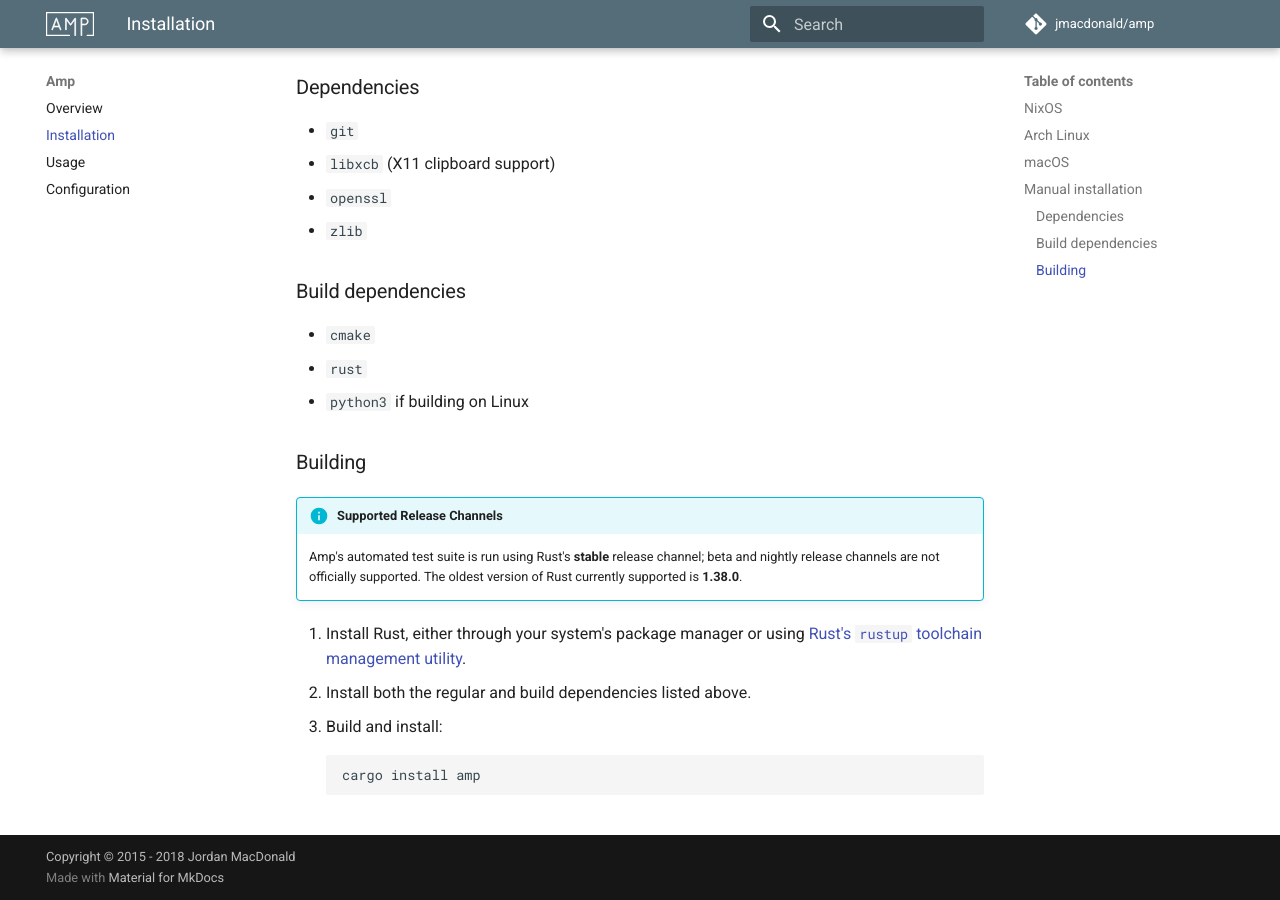
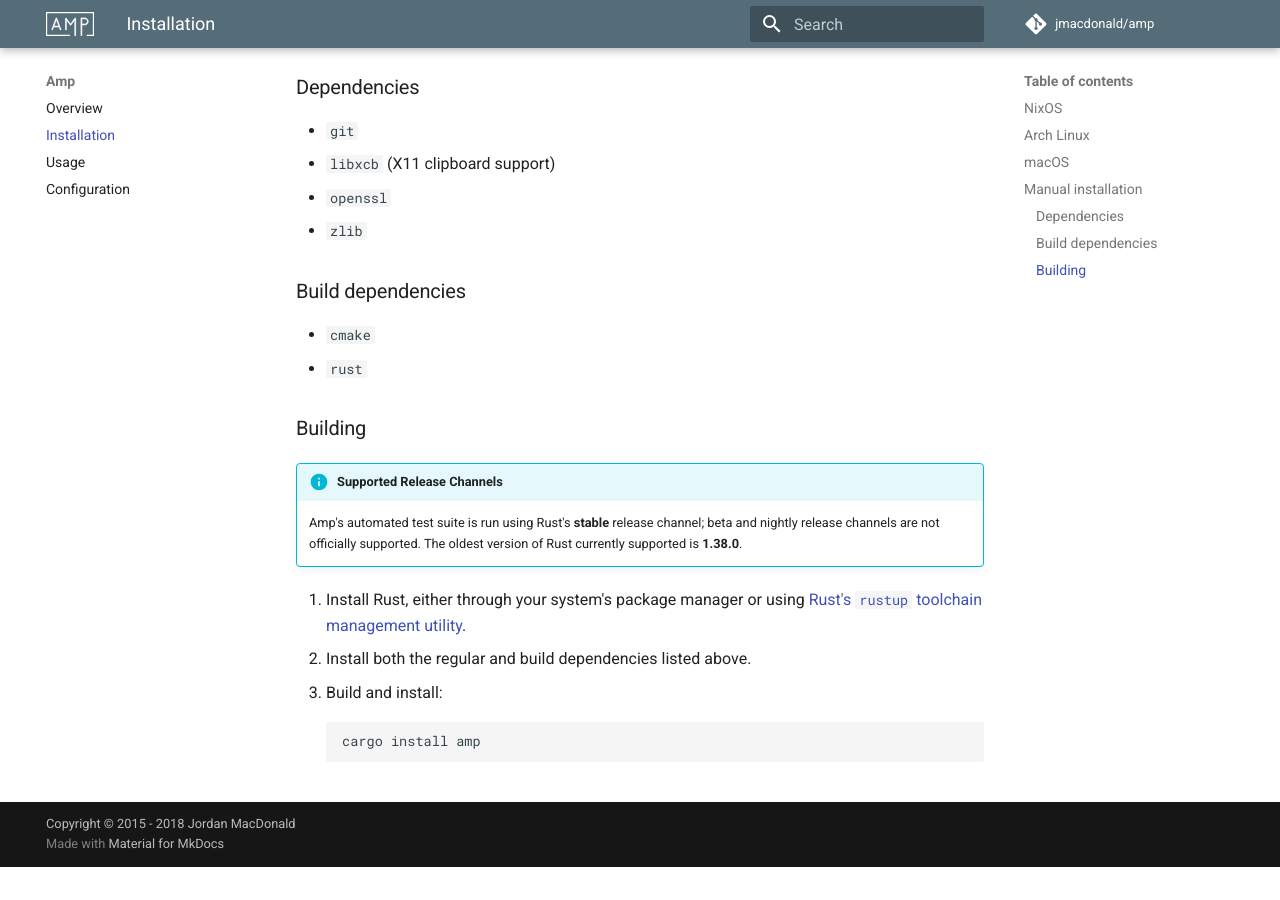
Before and after one commit to jmacdonald/amp, an MkDocs documentation site: the page built from documentation/pages/installation.md, in a window 1280 px wide and 900 px high, scrolled down 965 px. Built offline with MkDocs 1.6.1 and Material for MkDocs 9.7.7, drawn with Linux system fonts in a browser that asks for light colours; comment, search, counter and statistics services are not loaded; after the commit the page ends 1832 px from its top, so only the background shows below that.

Commit message:
Migrate Nix build to flakes
While we're in here, do some cleanup of dependencies and set the build revision
using Nix's flake revision attribute.

```diff
--- a/documentation/pages/installation.md
+++ b/documentation/pages/installation.md
@@ -52,7 +52,6 @@ brew install amp
 
 * `cmake`
 * `rust`
-* `python3` if building on Linux
 
 ### Building
 
```
Also changed, not shown: 4 other files.
